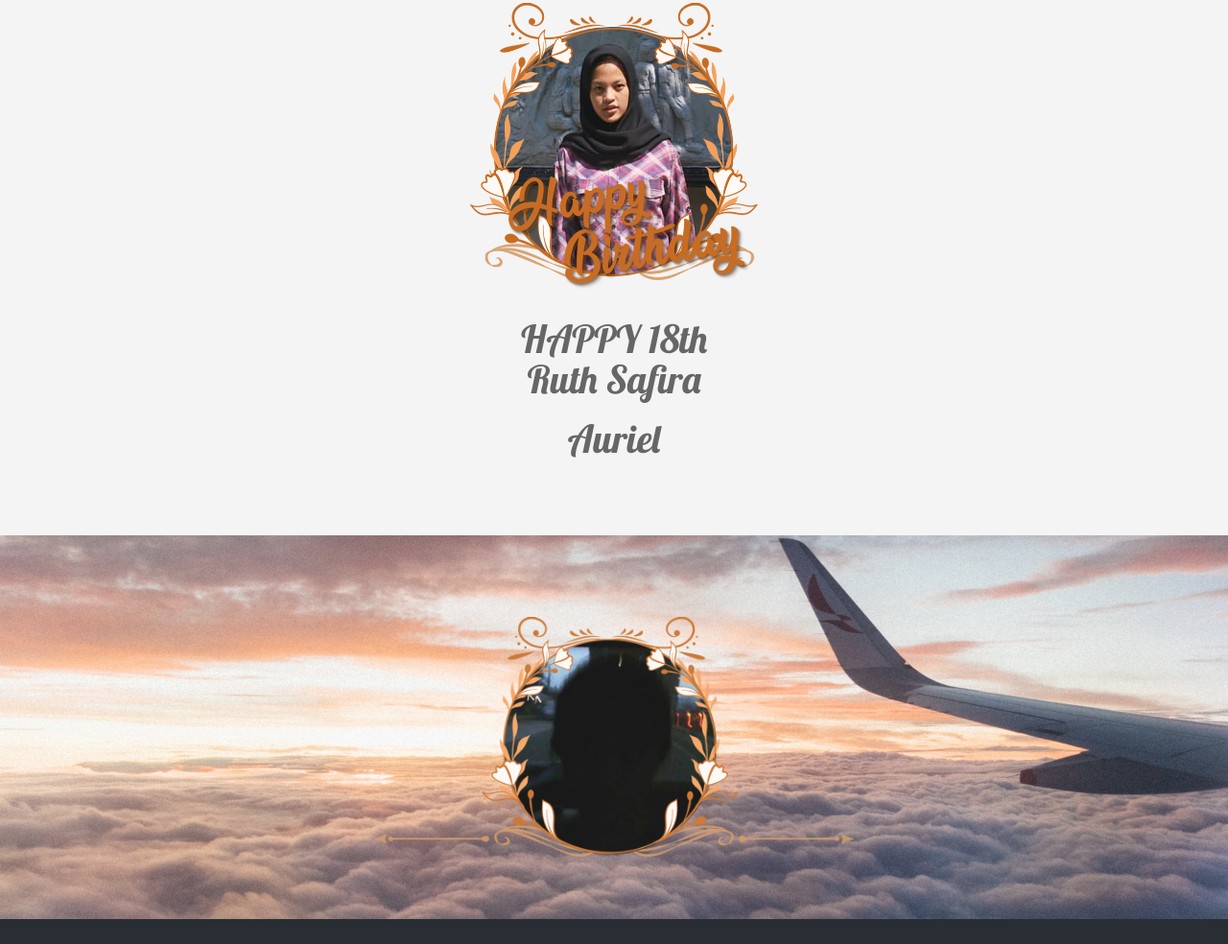
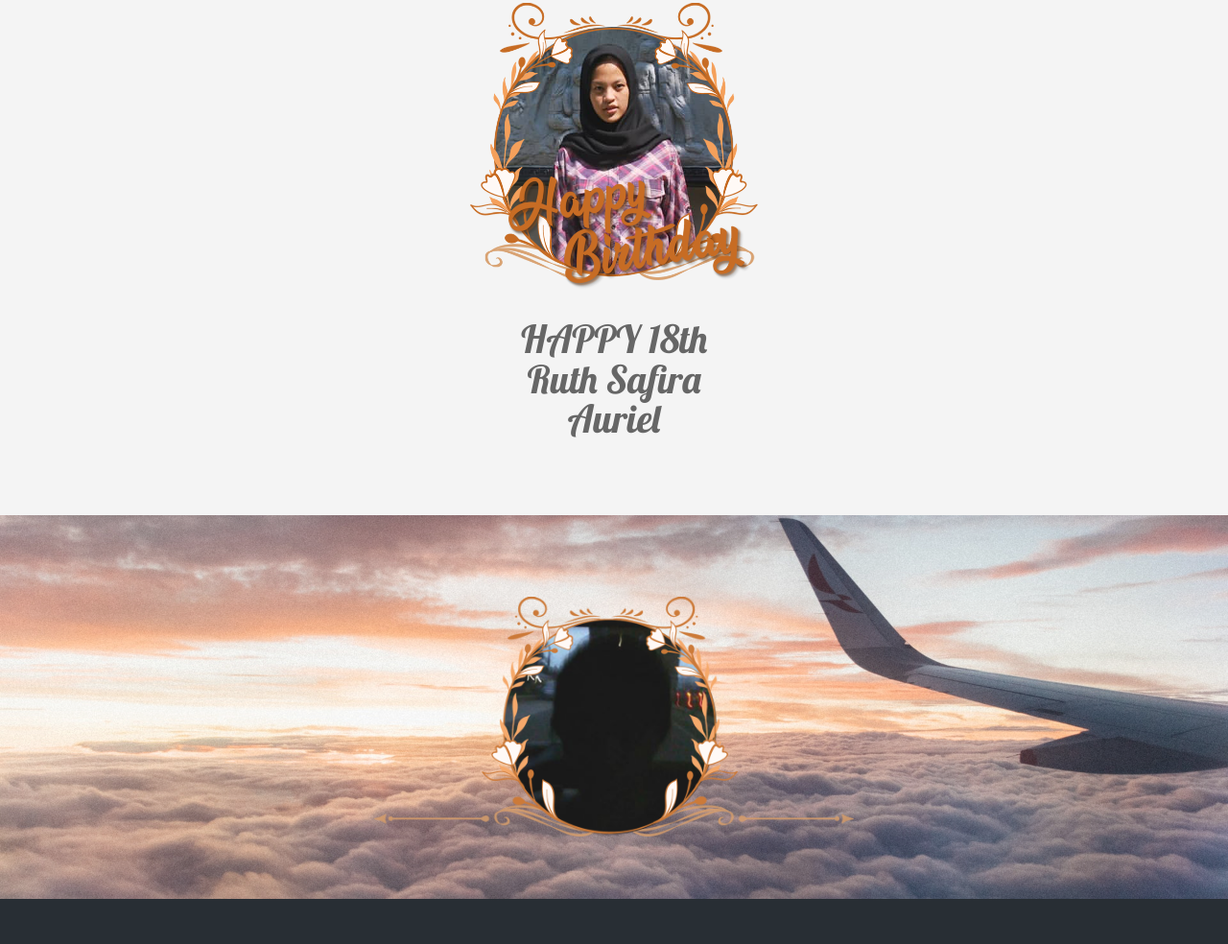
Before and after one commit to Logi7ecH/Logi7ecH.github.io, a plain HTML site: page index.html in a window 1280 px wide. Shown: the part 847-1831 px from the top of the page at 96% size. Drawn offline with nearby package versions, Linux system fonts and the light colour scheme.

Commit message:
Update index.html

```diff
--- a/index.html
+++ b/index.html
@@ -4,7 +4,7 @@
   <meta charset="UTF-8">
   <meta name="viewport" content="width=device-width, initial-scale=1.0">
   <meta http-equiv="X-UA-Compatible" content="ie=edge">
-  <title>BdayAWWAEW!</title>
+  <title>Bday, Girl!</title>
   <link rel="stylesheet" href="css/style.css">
   <link
   href="https://fonts.googleapis.com/css2?family=Heebo:wght@500;700&family=Lobster&display=swap"
@@ -22,7 +22,7 @@
 
   <section class="section section-light">
     <img src="hbd1.png" class="GAMBAR" style="width:300px;height:300px;">
-    <p class="texto">HAPPY 18th <br><br> Ruth Safira <br><br><br>Auriel</p>
+    <p class="texto">HAPPY 18th <br><br> Ruth Safira <br><br>Auriel</p>
   </section>
 
   <div class="pimg2">
@@ -73,7 +73,7 @@
   </div>
 
   <section class="section section-dark">
-    <p class="texto">MAY <BR>GOODLUCK <br><br> AND <BR>HAPPINES <BR> <BR> GO WITH YOU</p>
+    <p class="texto">MAY <BR><br>GOODLUCK <br><br> AND <br><BR>HAPPINES <BR> <BR> GO WITH YOU</p>
   </section>
 
   <div class="pimg1">
```
